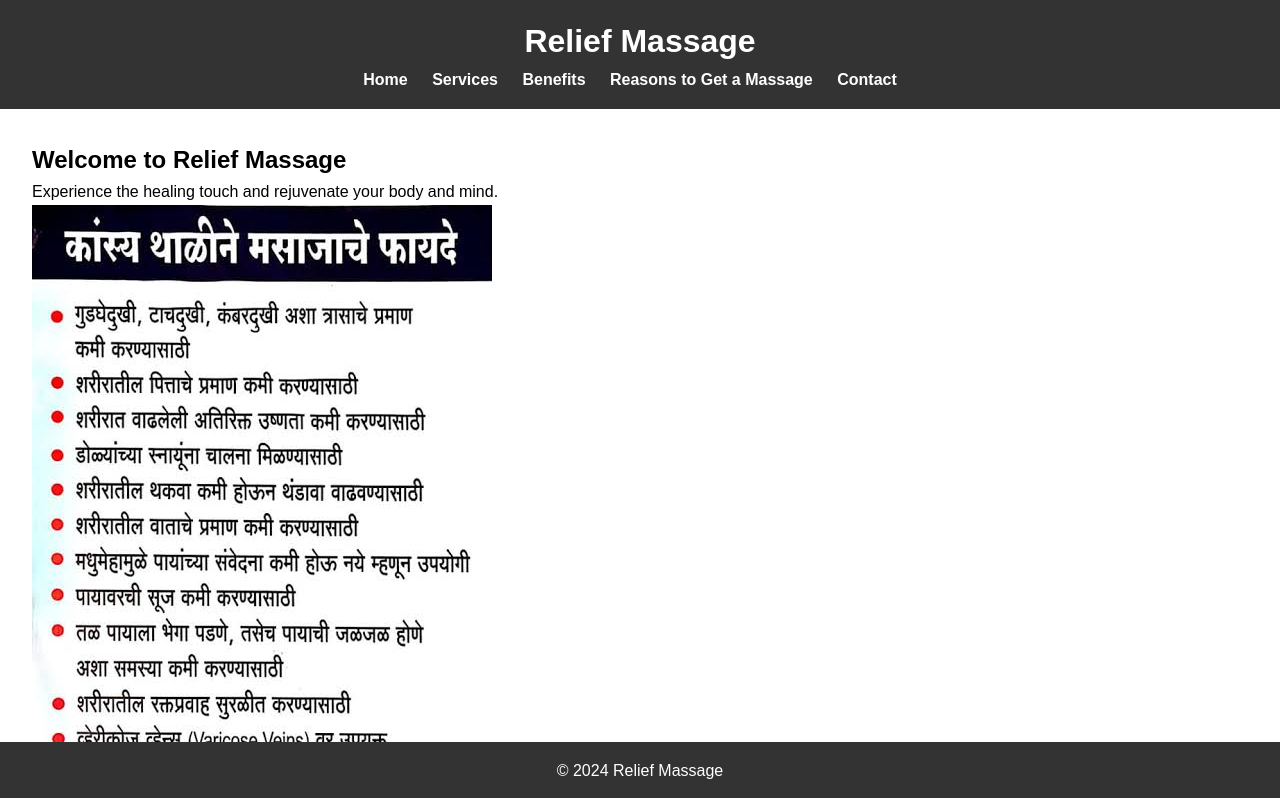
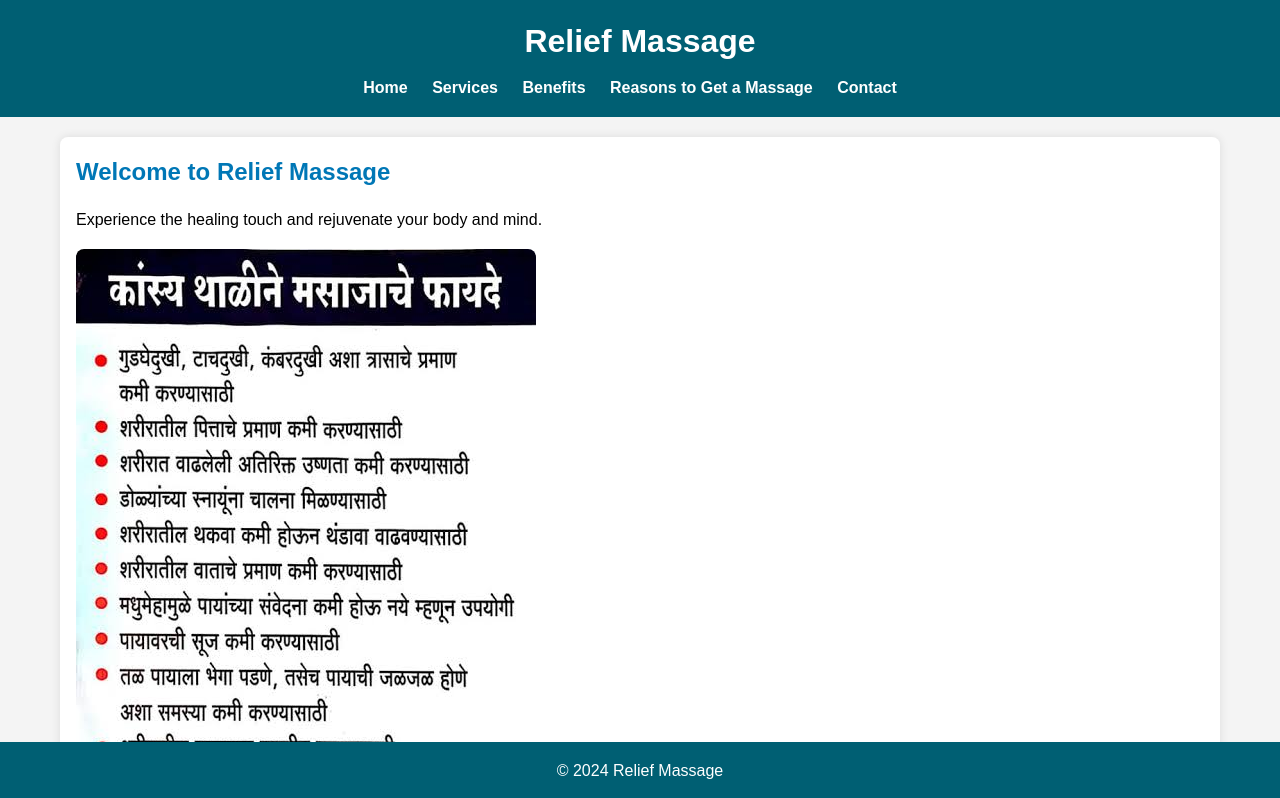
Before and after one commit to ashokalinux/reliefmassage, a plain HTML site: page index.html in a window 1280 px wide. Shown: the top 798 px of the page. Drawn offline with Linux system fonts and the light colour scheme.

Commit message:
improve style

```diff
--- a/styles.css
+++ b/styles.css
@@ -5,18 +5,33 @@
     box-sizing: border-box;
 }
 
+/* Body and main styling */
 body {
-    font-family: Arial, sans-serif;
+    font-family: 'Arial', sans-serif;
     line-height: 1.6;
+    padding-bottom: 100px; /* Adjusted to give space for the footer */
+    background: #f4f4f4; /* Light gray background */
 }
 
+main {
+    max-width: 1200px;
+    margin: 0 auto;
+    padding: 20px;
+}
+
+/* Header styling */
 header {
-    background: #333;
-    color: #fff;
+    background: #005f73; /* A shade of dark blue */
+    color: #ffffff;
     padding: 1rem 0;
     text-align: center;
 }
 
+header h1 {
+    margin-bottom: 0.5rem;
+}
+
+/* Navigation styling */
 nav ul {
     list-style: none;
 }
@@ -27,21 +42,67 @@ nav ul li {
 }
 
 nav a {
-    color: #fff;
+    color: #ffffff;
     text-decoration: none;
     font-weight: bold;
 }
 
-main {
-    padding: 2rem;
+nav a:hover {
+    color: #a8dadc; /* Lighter blue for hover effect */
 }
 
+/* Section styling */
+section {
+    margin-bottom: 2rem;
+    padding: 1rem;
+    background: #ffffff;
+    border-radius: 8px; /* Rounded corners for sections */
+    box-shadow: 0 0 10px rgba(0, 0, 0, 0.1); /* Subtle shadow for depth */
+}
+
+section h2 {
+    color: #0077b6; /* Blue color for section headings */
+    margin-bottom: 1rem;
+}
+
+section p {
+    margin-bottom: 1rem;
+}
+
+section img {
+    max-width: 100%; /* Responsive images */
+    height: auto;
+    border-radius: 8px; /* Rounded corners for images */
+    margin-bottom: 1rem;
+}
+
+/* Contact section styling */
+#contact a {
+    display: inline-block;
+    background: #0077b6; /* Blue background for the button */
+    color: #ffffff;
+    padding: 10px 20px;
+    margin-top: 1rem;
+    border-radius: 5px;
+    text-decoration: none;
+    font-size: 1.1rem;
+}
+
+#contact a:hover {
+    background: #0096c7; /* Slightly lighter blue on hover */
+}
+
+/* Footer styling */
 footer {
-    background: #333;
-    color: #fff;
+    background: #005f73; /* Same as the header */
+    color: #ffffff;
     text-align: center;
     padding: 1rem 0;
-    position: absolute;
+    position: fixed; /* Fixed at the bottom */
     bottom: 0;
     width: 100%;
 }
+
+footer p {
+    margin-bottom: 0; /* Remove the default margin */
+}
```
